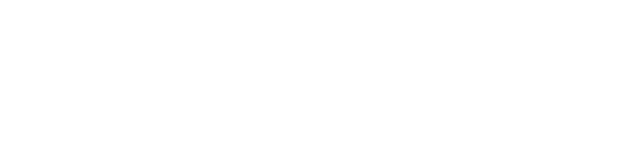
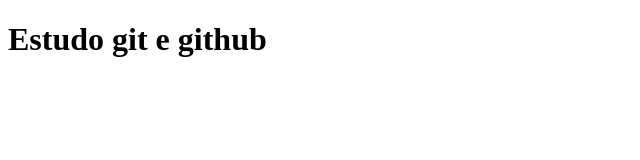
Before and after one commit to Elicarlos/projeto-git, a plain HTML site: page index.html in a window 1280 px wide. Shown: the whole page, without its empty margins (0-640 px from the left). Drawn offline with Linux system fonts and the light colour scheme.

Commit message:
Feito ajuste

```diff
--- a/index.html
+++ b/index.html
@@ -7,6 +7,7 @@
     <title>Git</title>
 </head>
 <body>
+<h1>Estudo git e github</h1>
 
 </body>
 </html>
```
